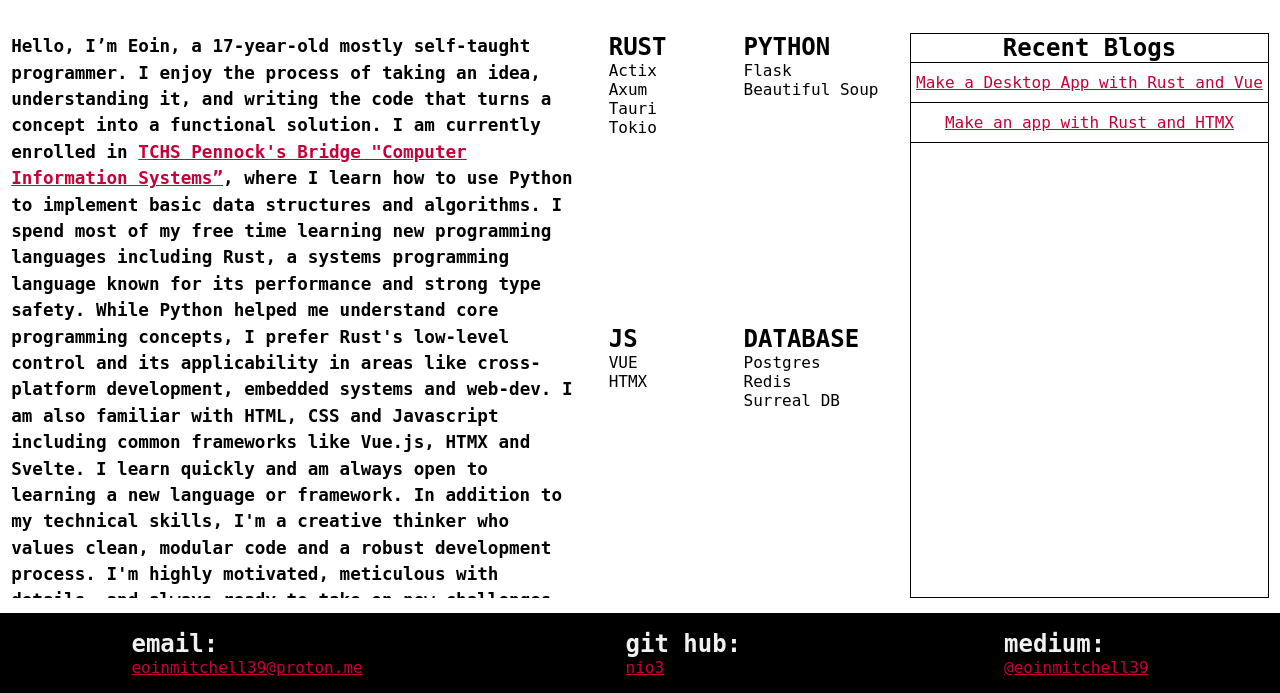
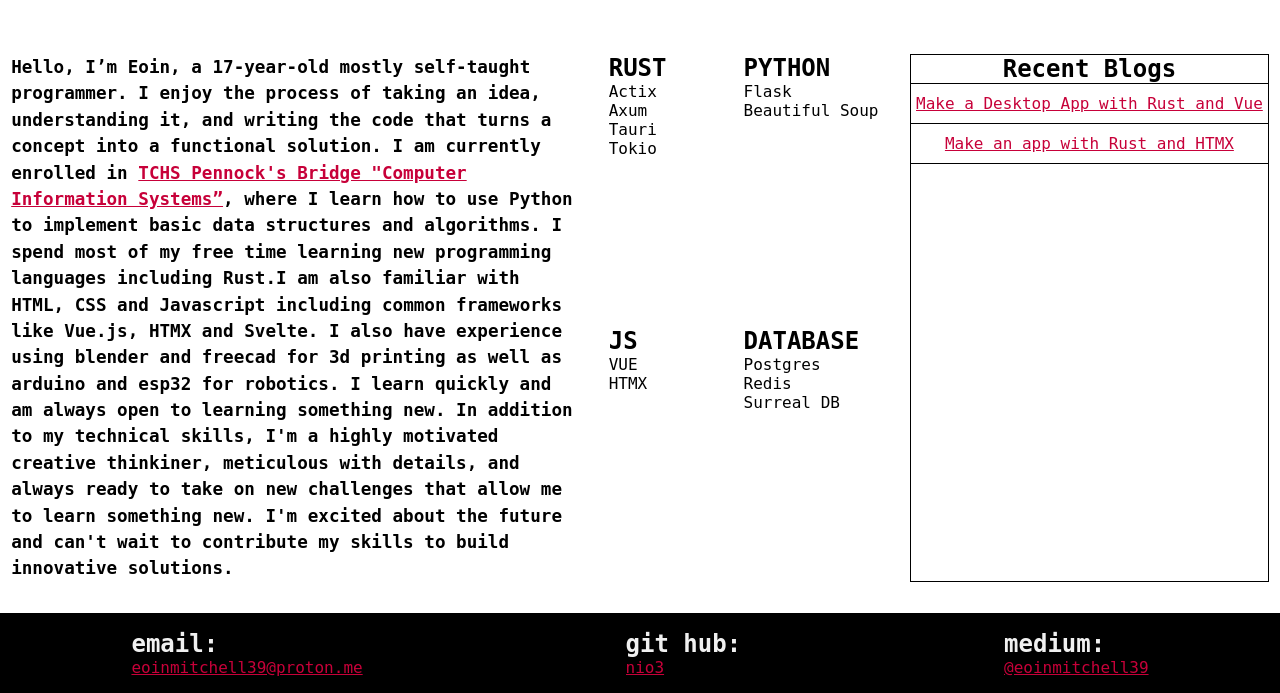
Before and after one commit to nioe3/nioe3.github.io, a plain HTML site: page index.html in a window 1280 px wide. Shown: the part 202-895 px from the top of the page. Drawn offline with nearby package versions, Linux system fonts and the light colour scheme; a web font is replaced by a local one.

Commit message:
Update index.html

```diff
--- a/index.html
+++ b/index.html
@@ -30,8 +30,8 @@
             <div class="bio">
                 <p>
                     Hello, I’m Eoin, a <span class="strong">17-year-old</span> mostly self-taught programmer. I enjoy the process of taking an idea, understanding it, and writing the code that turns a concept into a functional solution. I am currently <span class="strong">enrolled in</span> <a href="https://www.cciu.org/Page/459">TCHS Pennock's Bridge "Computer Information Systems”</a>, where I learn how to use <span class="strong">Python</span> to implement basic <span class="strong">data structures</span> and <span class="strong">algorithms</span>.
-                    I spend most of my free time learning new programming languages including <span class="strong">Rust</span>, a systems programming language known for its performance and strong type safety. While Python helped me <span class="strong">understand core programming concepts</span>, I prefer Rust's low-level control and its applicability in areas like <span class="strong">cross-platform development</span>, <span class="strong">embedded systems</span> and <span class="strong">web-dev</span>. I am also familiar with <span class="strong">HTML</span>, <span class="strong">CSS</span> and <span class="strong">Javascript</span> including common frameworks like <span class="strong">Vue.js</span>, <span class="strong">HTMX</span> and <span class="strong">Svelte</span>. I learn quickly and am always open to learning a new language or framework.
-                    In addition to my technical skills, I'm a creative thinker who values <span class="strong">clean</span>, <span class="strong">modular code</span>  and a robust development process. I'm <span class="strong">highly motivated</span>, meticulous with <span class="strong">details</span>, and always ready to take on new challenges that allow me to learn something new.
+                    I spend most of my free time learning new programming languages including <span class="strong">Rust</span>.I am also familiar with <span class="strong">HTML</span>, <span class="strong">CSS</span> and <span class="strong">Javascript</span> including common frameworks like <span class="strong">Vue.js</span>, <span class="strong">HTMX</span> and <span class="strong">Svelte</span>. I also have experience using blender and freecad for 3d printing as well as arduino and esp32 for robotics. I learn quickly and am always open to learning something new.
+                    In addition to my technical skills, I'm a <span class="strong">highly motivated</span> creative thinkiner, meticulous with <span class="strong">details</span>, and always ready to take on new challenges that allow me to learn something new.
                     I'm excited about the future and can't wait to contribute my skills to <span class="strong">build innovative solutions</span>.
                 </p>
 
```
